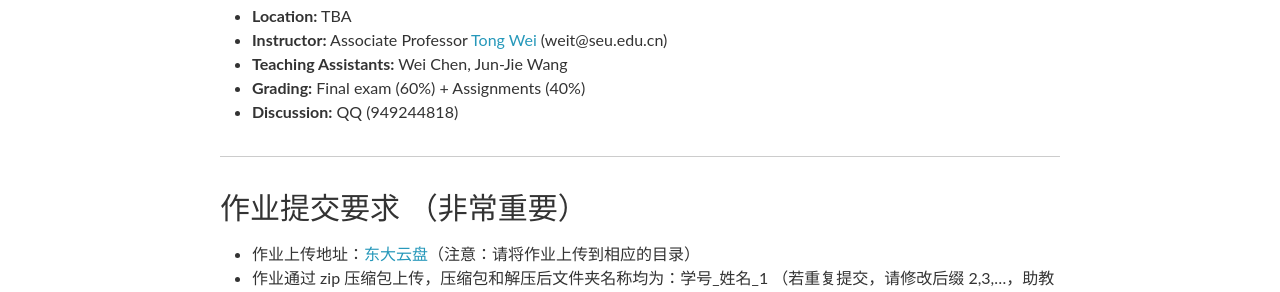
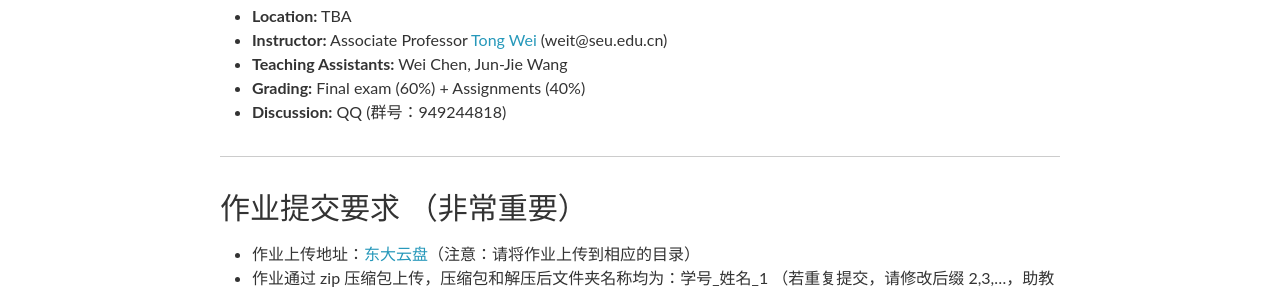
Before and after one commit to SEUML/ml-spring-2025, a Jekyll site: the page built from _pages/about.md, in a window 1280 px wide and 1357 px high. Shown: the part 422-714 px from the top of the window. Built offline with Jekyll 4.4.1, drawn with Linux system fonts in a browser that asks for light colours; nearby versions of some CDN libraries; comment, search, counter and statistics services are not loaded.

Commit message:
添加QQ群

```diff
--- a/_pages/about.md
+++ b/_pages/about.md
@@ -17,7 +17,7 @@ This course will cover the fundamental principles and usage methods of classic m
 - **Instructor:** Associate Professor [Tong Wei](http://palm.seu.edu.cn/weit) (weit@seu.edu.cn)
 - **Teaching Assistants:**	Wei Chen, Jun-Jie Wang
 - **Grading:**	Final exam (60%) + Assignments (40%)
-- **Discussion:** QQ (949244818)
+- **Discussion:** QQ (群号：949244818)
 
 
 ***
```
